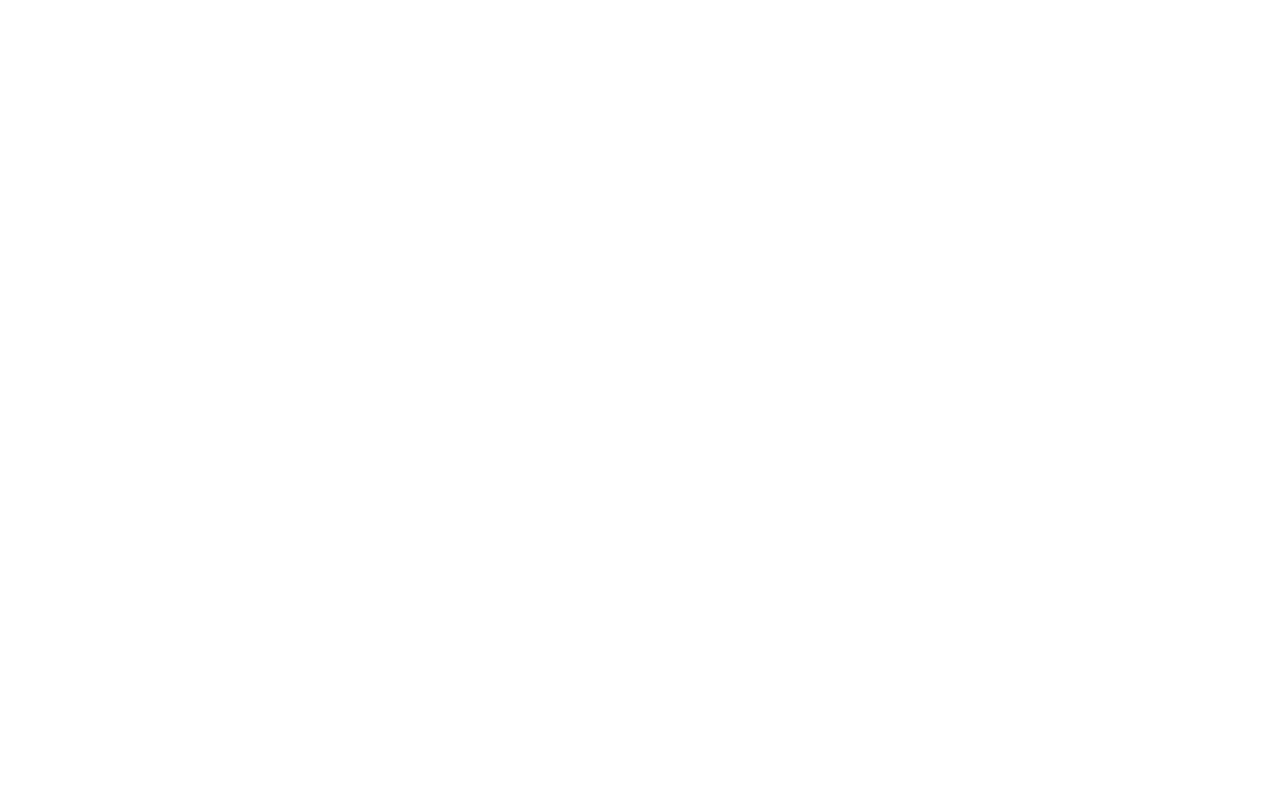
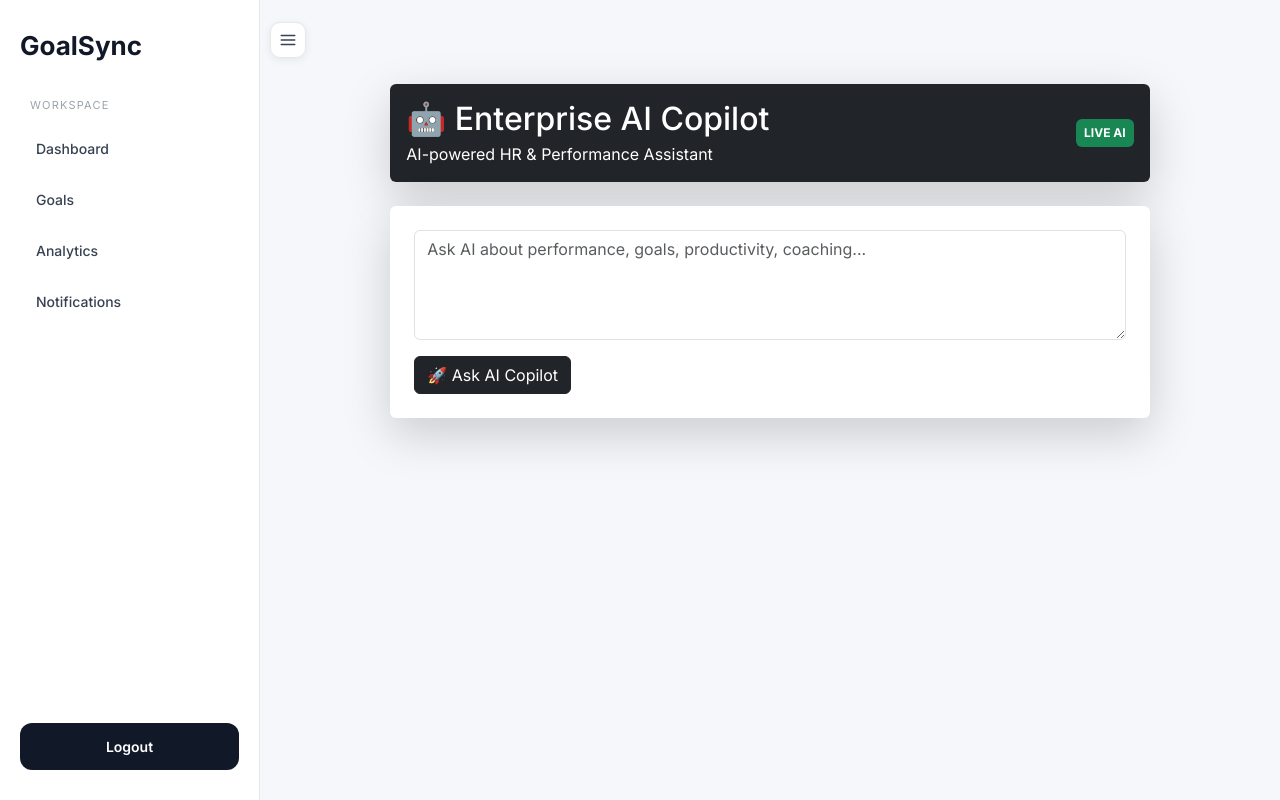
Before and after one commit to jainanugya370-stack/enterprise-goal-tracking-system-v2, a Django app: page /dashboard/ai-copilot/ in a window 1280 px wide. Before the commit the page is empty. Run offline with Django 5.2, Linux system fonts and the light colour scheme.

Commit message:
Phase 13: Build enterprise AI copilot dashboard interface

```diff
--- a/templates/dashboard/ai_copilot.html
+++ b/templates/dashboard/ai_copilot.html
@@ -0,0 +1,104 @@
+{% extends 'base.html' %}
+
+{% block content %}
+
+<div class="container mt-5">
+
+    <div class="row justify-content-center">
+
+        <div class="col-lg-10">
+
+            <!-- HEADER -->
+
+            <div class="card border-0 shadow-lg mb-4">
+
+                <div class="card-body bg-dark text-white rounded">
+
+                    <div class="d-flex justify-content-between align-items-center">
+
+                        <div>
+
+                            <h2 class="mb-1">
+                                🤖 Enterprise AI Copilot
+                            </h2>
+
+                            <p class="mb-0">
+                                AI-powered HR & Performance Assistant
+                            </p>
+
+                        </div>
+
+                        <span class="badge bg-success p-2">
+                            LIVE AI
+                        </span>
+
+                    </div>
+
+                </div>
+
+            </div>
+
+            <!-- CHAT BOX -->
+
+            <div class="card border-0 shadow-lg">
+
+                <div class="card-body p-4">
+
+                    <!-- QUESTION FORM -->
+
+                    <form method="POST">
+
+                        {% csrf_token %}
+
+                        <div class="mb-3">
+
+                            <textarea
+                                name="question"
+                                class="form-control"
+                                rows="4"
+                                placeholder="Ask AI about performance, goals, productivity, coaching..."
+                                required
+                            ></textarea>
+
+                        </div>
+
+                        <button
+                            type="submit"
+                            class="btn btn-dark"
+                        >
+
+                            🚀 Ask AI Copilot
+
+                        </button>
+
+                    </form>
+
+                    <!-- AI RESPONSE -->
+
+                    {% if response %}
+
+                        <hr class="my-4">
+
+                        <div class="bg-light rounded p-4">
+
+                            <h5 class="mb-3">
+                                🤖 AI Response
+                            </h5>
+
+                            <pre style="white-space: pre-wrap;">{{ response }}</pre>
+
+                        </div>
+
+                    {% endif %}
+
+                </div>
+
+            </div>
+
+        </div>
+
+    </div>
+
+</div>
+
+{% endblock %}
```
Also changed, not shown: templates/employee_dashboard.html (+8 -0 lines).
